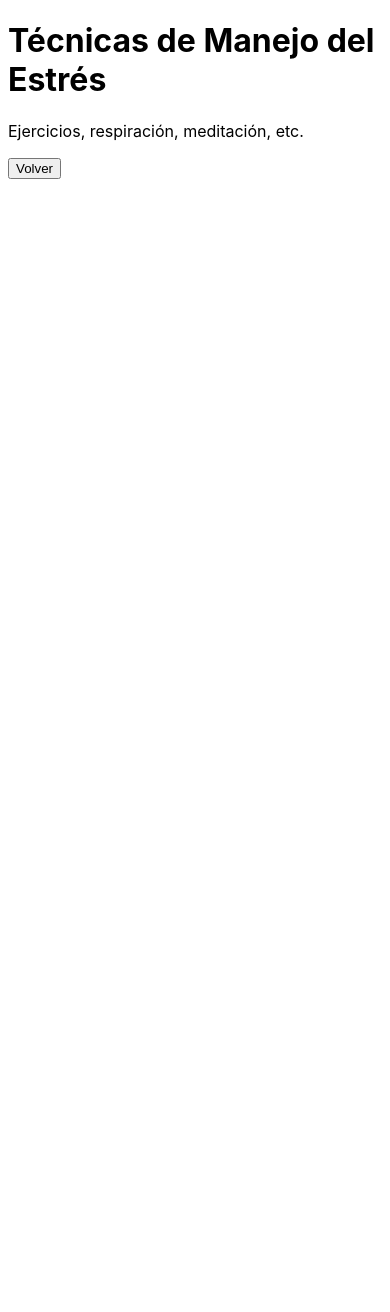
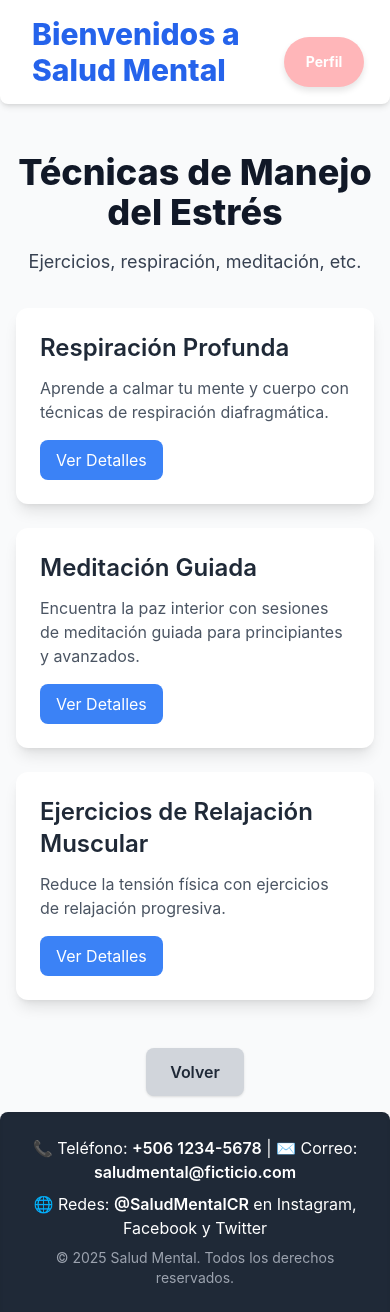
Before and after one commit to V-i-ctor/sc502-2c2025-grupo9, a PHP site: page /tecnicas.html in a window 390 px wide. Before the commit the page ends 179 px from the top, so only its background shows below. Run offline with PHP 8.4, Linux system fonts and the light colour scheme; some libraries are stand-ins or nearby versions.

Commit message:
Diseño de algunas de las pantallas
Se agregó el diseño de algunas de las pantallas, además de agregar los placeholders para los detalles de algunas otras patnallas.

```diff
--- a/index.html
+++ b/index.html
@@ -31,7 +31,6 @@
                 Contenido Educativo
             </button>
         </section>
-
     </main>
 
     <footer class="w-full bg-gray-800 text-white p-6 text-center mt-auto rounded-t-lg shadow-inner">
@@ -39,7 +38,7 @@
         <p class="mb-2">🌐 Redes: <span class="font-semibold">@SaludMentalCR</span> en Instagram, Facebook y Twitter</p>
         <p class="text-gray-400 text-sm">© 2025 Salud Mental. Todos los derechos reservados.</p>
     </footer>
-
+l
     <script>
         function toggleMenu() {
             const menu = document.getElementById('perfilMenu');
--- a/tecnicas.html
+++ b/tecnicas.html
@@ -1,13 +1,79 @@
 <!DOCTYPE html>
 <html lang="es">
 <head>
-  <meta charset="UTF-8" />
-  <title>Técnicas de Estrés</title>
-  <link rel="stylesheet" href="estilos.css" />
+    <meta charset="UTF-8" />
+    <meta name="viewport" content="width=device-width, initial-scale=1.0" />
+    <title>Técnicas de Manejo del Estrés - Salud Mental</title>
+    <script src="https://cdn.tailwindcss.com"></script>
+    <link rel="stylesheet" href="estilos.css" />
+
 </head>
-<body>
-  <h1>Técnicas de Manejo del Estrés</h1>
-  <p>Ejercicios, respiración, meditación, etc.</p>
-  <button onclick="location.href='usuarios.html'">Volver</button>
+<body class="bg-gray-50 min-h-screen flex flex-col items-center text-gray-800">
+    <header class="w-full bg-white shadow-md p-4 flex justify-between items-center relative rounded-b-lg">
+        <h1 class="text-3xl font-extrabold text-blue-600 ml-4 md:ml-8">Bienvenidos a Salud Mental</h1>
+        <div class="perfil-btn relative">
+            <button class="text-sm md:text-base bg-blue-500 text-white py-2 px-4 rounded-lg shadow hover:bg-blue-600 transition duration-300" onclick="toggleMenu()">Perfil</button>
+            <div id="perfilMenu" class="menu-oculto">
+                <button onclick="location.href='perfil.html'">Ingresar como Psicólogo</button>
+                <button onclick="location.href='perfil.html'">Información de Usuario</button>
+            </div>
+        </div>
+    </header>
+
+    <main class="flex-grow w-full max-w-4xl p-4 md:p-8 mt-8">
+        <h2 class="text-4xl font-extrabold text-gray-900 mb-4 text-center">Técnicas de Manejo del Estrés</h2>
+        <p class="text-lg text-gray-700 mb-8 text-center">Ejercicios, respiración, meditación, etc.</p>
+
+        <div class="grid grid-cols-1 md:grid-cols-2 lg:grid-cols-3 gap-6 mb-12">
+            <div class="bg-white p-6 rounded-xl shadow-lg hover:shadow-xl transition duration-300">
+                <h3 class="text-2xl font-semibold text-gray-800 mb-3">Respiración Profunda</h3>
+                <p class="text-gray-600 mb-4">Aprende a calmar tu mente y cuerpo con técnicas de respiración diafragmática.</p>
+                <button onclick="location.href='tecnicaRespiracion.html'" class="bg-blue-500 text-white py-2 px-4 rounded-lg hover:bg-blue-600 transition duration-300">Ver Detalles</button>
+            </div>
+
+            <div class="bg-white p-6 rounded-xl shadow-lg hover:shadow-xl transition duration-300">
+                <h3 class="text-2xl font-semibold text-gray-800 mb-3">Meditación Guiada</h3>
+                <p class="text-gray-600 mb-4">Encuentra la paz interior con sesiones de meditación guiada para principiantes y avanzados.</p>
+                <button onclick="location.href='tecnicaMeditacion.html'" class="bg-blue-500 text-white py-2 px-4 rounded-lg hover:bg-blue-600 transition duration-300">Ver Detalles</button>
+            </div>
+
+            <div class="bg-white p-6 rounded-xl shadow-lg hover:shadow-xl transition duration-300">
+                <h3 class="text-2xl font-semibold text-gray-800 mb-3">Ejercicios de Relajación Muscular</h3>
+                <p class="text-gray-600 mb-4">Reduce la tensión física con ejercicios de relajación progresiva.</p>
+                <button onclick="location.href='tecnicaEjercicios.html'" class="bg-blue-500 text-white py-2 px-4 rounded-lg hover:bg-blue-600 transition duration-300">Ver Detalles</button>
+            </div>
+
+            </div>
+
+        <div class="mt-12 text-center">
+            <button onclick="history.back()" class="bg-gray-300 text-gray-800 font-semibold py-3 px-6 rounded-lg shadow hover:bg-gray-400 transition duration-300 ease-in-out">
+                Volver
+            </button>
+        </div>
+    </main>
+
+    <footer class="w-full bg-gray-800 text-white p-6 text-center mt-auto rounded-t-lg shadow-inner">
+        <p class="mb-2">📞 Teléfono: <span class="font-semibold">+506 1234-5678</span> | ✉️ Correo: <span class="font-semibold">saludmental@ficticio.com</span></p>
+        <p class="mb-2">🌐 Redes: <span class="font-semibold">@SaludMentalCR</span> en Instagram, Facebook y Twitter</p>
+        <p class="text-gray-400 text-sm">© 2025 Salud Mental. Todos los derechos reservados.</p>
+    </footer>
+
+    <script>
+        function toggleMenu() {
+            const menu = document.getElementById('perfilMenu');
+            menu.classList.toggle('mostrar');
+        }
+
+        document.addEventListener('click', function(event) {
+            const perfilBtn = document.querySelector('.perfil-btn button');
+            const perfilMenu = document.getElementById('perfilMenu');
+
+            if (!perfilBtn.contains(event.target) && !perfilMenu.contains(event.target)) {
+                if (perfilMenu.classList.contains('mostrar')) {
+                    perfilMenu.classList.remove('mostrar');
+                }
+            }
+        });
+    </script>
 </body>
 </html>
```
Also changed, not shown: auto.html (+62 -9 lines), usuarios.html (+59 -9 lines), articulosAutoevaluacion.html (added), estilos.css (line endings or trailing spaces), tecnicaEjercicios.html (added), tecnicaMeditacion.html (added), tecnicaRespiracion.html (added), videosAutoevaluacion.html (added).
